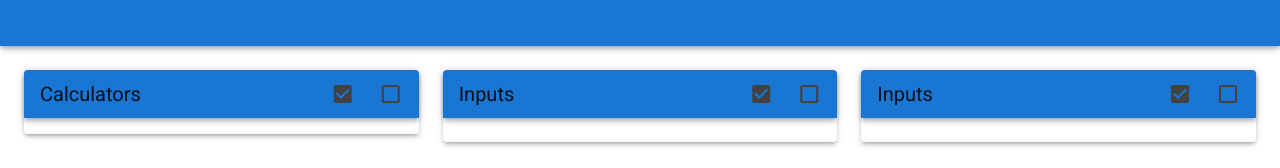
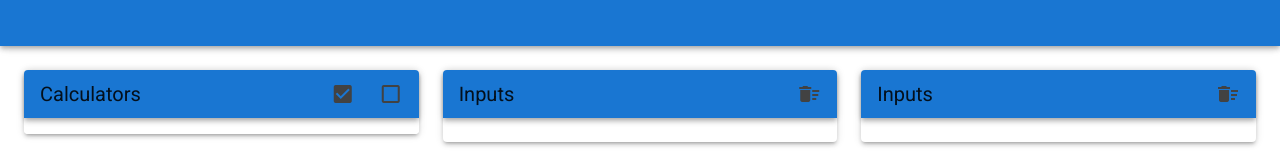
Before and after one commit to curbol/dietetic-calculator, a Nuxt app: page / in a window 1280 px wide. Shown: the part 308-476 px from the top of the page. Built offline with nearby package versions, Linux system fonts and the light colour scheme; data requests are answered from the project's data file.

Commit message:
Added clear all inputs button

```diff
--- a/components/InputList.vue
+++ b/components/InputList.vue
@@ -1,21 +1,8 @@
 <template>
   <tool-card title="Inputs">
     <template #toolbar>
-      <v-btn
-        flat
-        icon
-        color="secondary"
-        @click="setAllCalculatorsSelected(true)"
-      >
-        <v-icon>check_box</v-icon>
-      </v-btn>
-      <v-btn
-        flat
-        icon
-        color="secondary"
-        @click="setAllCalculatorsSelected(false)"
-      >
-        <v-icon>check_box_outline_blank</v-icon>
+      <v-btn flat icon color="secondary" @click="clearInputs()">
+        <v-icon>delete_sweep</v-icon>
       </v-btn>
     </template>
     <v-container>
@@ -53,7 +40,7 @@
 </template>
 
 <script>
-import { mapState, mapGetters, mapActions } from 'vuex'
+import { mapGetters, mapActions } from 'vuex'
 import ToolCard from '@/components/ToolCard.vue'
 
 export default {
@@ -66,11 +53,14 @@ export default {
     }
   },
   computed: {
-    ...mapState('calcs', ['inputs']),
     ...mapGetters('calcs', ['activeInputs', 'getUnitsByType'])
   },
   methods: {
-    ...mapActions('calcs', ['setInputValue', 'setInputSelectedUnit'])
+    ...mapActions('calcs', [
+      'setInputValue',
+      'setInputSelectedUnit',
+      'clearInputs'
+    ])
   }
 }
 </script>
--- a/store/calcs.js
+++ b/store/calcs.js
@@ -52,6 +52,9 @@ export default {
       state.inputs = state.inputs.map(x =>
         x.id === id ? { ...x, selectedUnit } : x
       )
+    },
+    Clear_Inputs(state) {
+      state.inputs = state.inputs.map(x => ({ ...x, value: undefined }))
     }
   },
   actions: {
@@ -107,6 +110,9 @@ export default {
     },
     setInputSelectedUnit({ commit }, { id, selectedUnit }) {
       commit('Set_Input_Selected_Unit', { id, selectedUnit })
+    },
+    clearInputs({ commit }) {
+      commit('Clear_Inputs')
     }
   },
   getters: {
```
